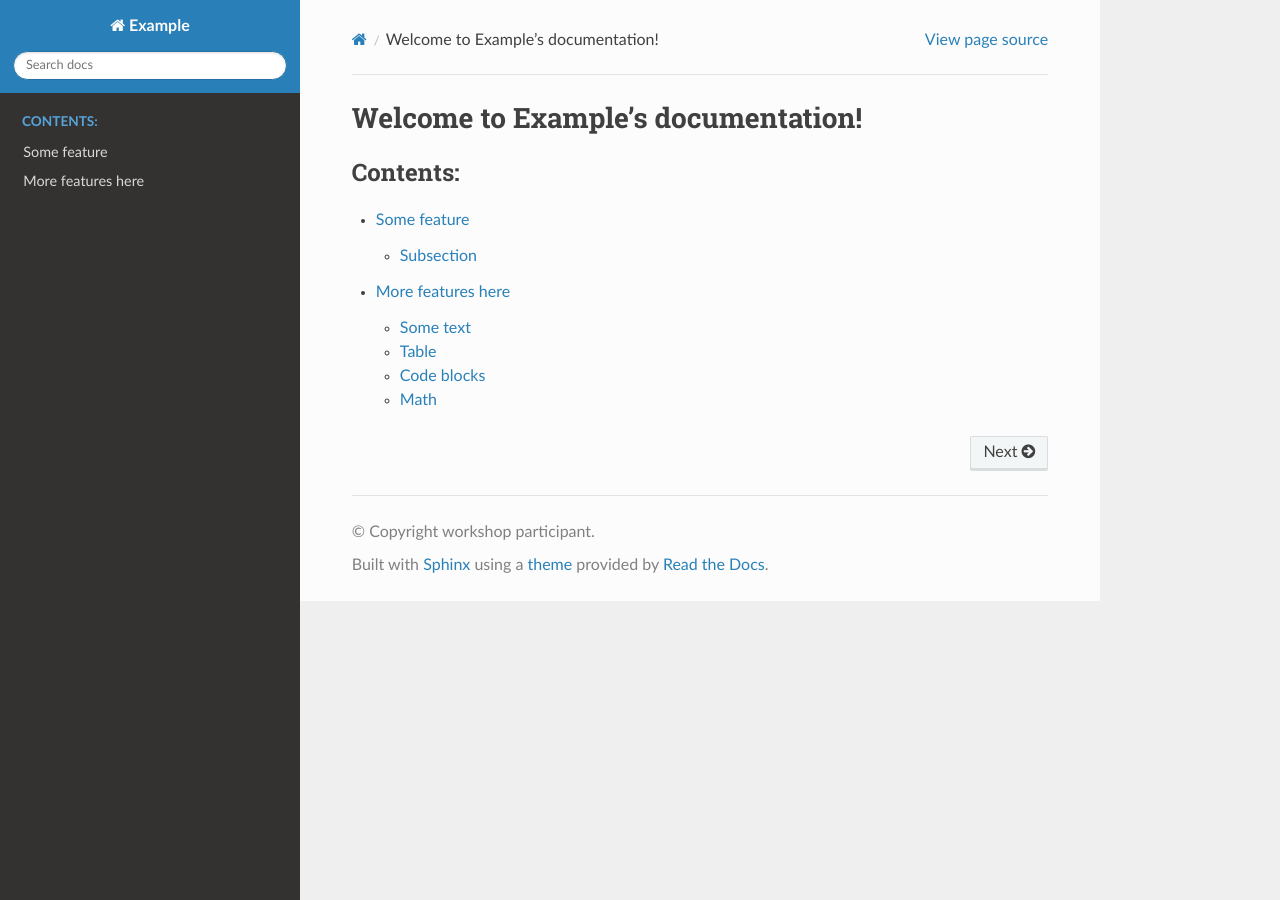
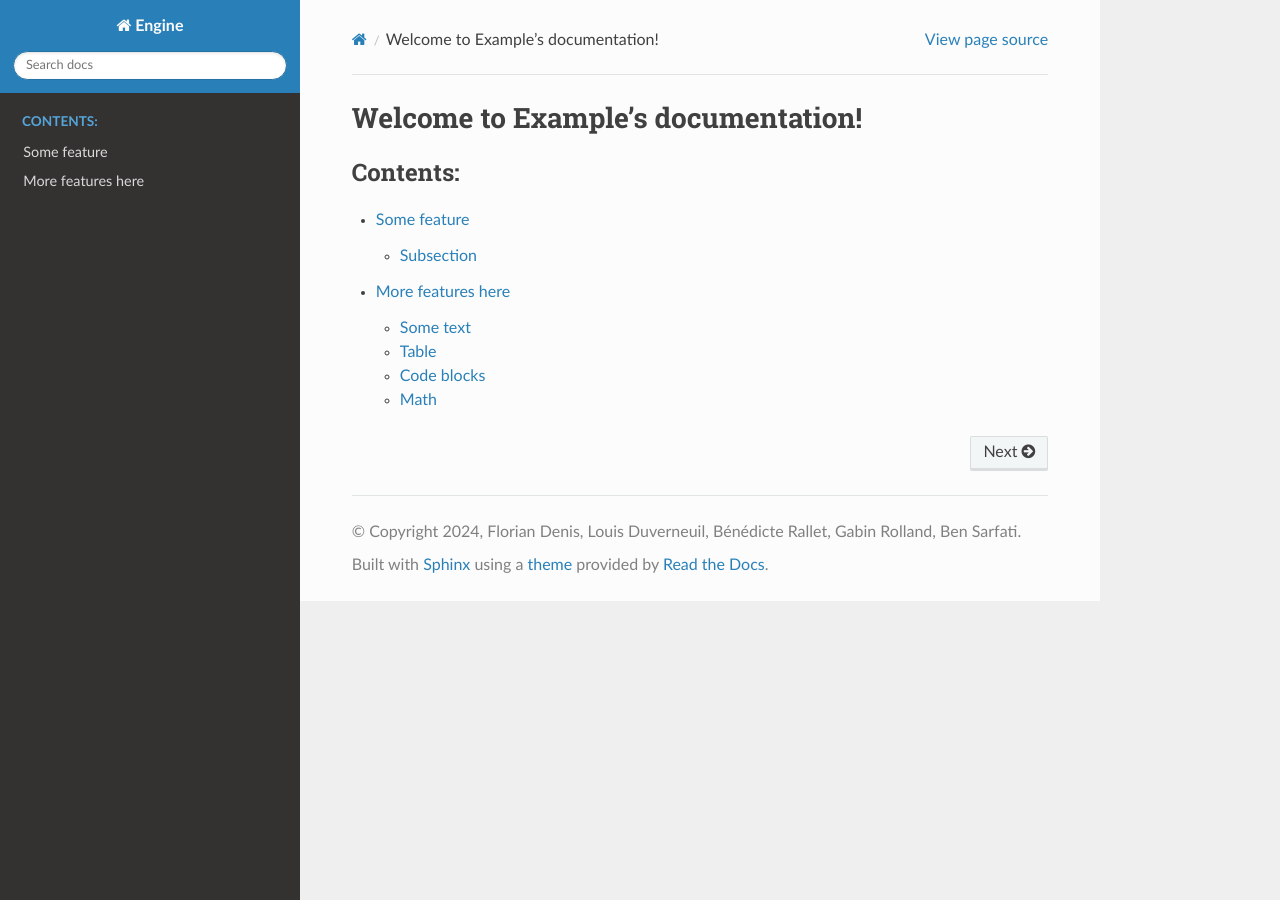
Before and after one commit to BenSarfatiSD/test-doc-v1, a Sphinx documentation site: the page built from doc/index.rst, in a window 1280 px wide. Built offline with Sphinx 7.4.7 and the Read the Docs theme 2.0.0, drawn with Linux system fonts in a browser that asks for light colours.

Commit message:
Update conf.py

```diff
--- a/doc/conf.py
+++ b/doc/conf.py
@@ -1,3 +1,6 @@
+import os
+import sys
+
 # Configuration file for the Sphinx documentation builder.
 #
 # For the full list of built-in configuration values, see the documentation:
@@ -6,23 +9,36 @@
 # -- Project information -----------------------------------------------------
 # https://www.sphinx-doc.org/en/master/usage/configuration.html#project-information
 
-project = 'Example'
-copyright = 'workshop participant'
-author = 'workshop participant'
-release = '0.1'
-
+project = "Engine"
+copyright = """2024, Florian Denis, Louis Duverneuil, Bénédicte Rallet, Gabin
+ Rolland, Ben Sarfati"""
+author = """Florian Denis, Louis Duverneuil, Bénédicte Rallet, Gabin Rolland,
+ Ben Sarfati"""
+release = "0.1"
 
 # -- General configuration ---------------------------------------------------
 # https://www.sphinx-doc.org/en/master/usage/configuration.html#general-configuration
 
-extensions = ['myst_parser']
+extensions = [
+    "myst_parser",
+    "sphinx.ext.autodoc",
+    "sphinx.ext.napoleon",
+    "sphinx.ext.todo",
+    "sphinx_markdown_builder",
+]
 
-templates_path = ['_templates']
+templates_path = ["_templates"]
 exclude_patterns = ['_build', 'Thumbs.db', '.DS_Store']
 
 
 # -- Options for HTML output -------------------------------------------------
 # https://www.sphinx-doc.org/en/master/usage/configuration.html#options-for-html-output
 
-html_theme = 'sphinx_rtd_theme'
-html_static_path = ['_static']
+html_theme = "sphinx_rtd_theme"
+html_static_path = ["_static"]
+
+# -- Path setup --------------------------------------------------------------
+sys.path.insert(0, os.path.abspath("../.."))
+
+# -- Display todos by setting to True ----------------------------------------
+todo_include_todos = True
```
